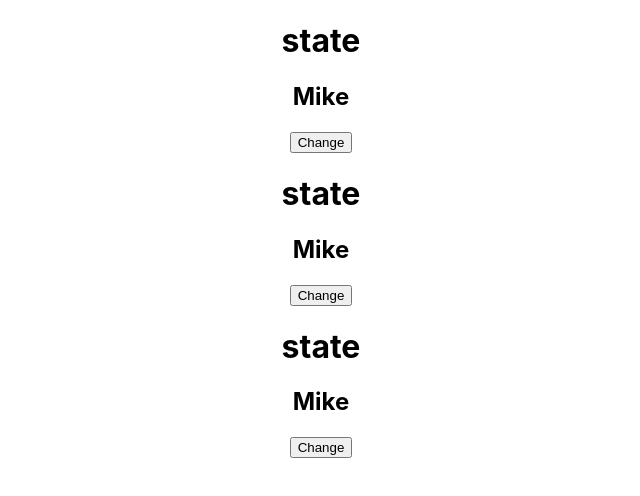
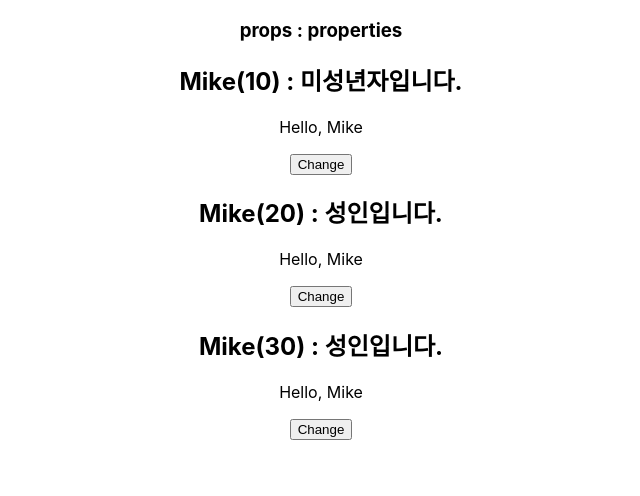
Before and after one commit to yonghwan1998/react-voca, a React (Create React App) app: page / in a window 1280 px wide. Shown: the top 496 px of the page, without its empty margins (319-959 px from the left). Built offline with nearby package versions, Linux system fonts and the light colour scheme.

Commit message:
[React.js] props 학습

```diff
--- a/src/App.js
+++ b/src/App.js
@@ -4,9 +4,10 @@
 function App() {
 	return (
 		<div className="App">
-			<Hello />
-			<Hello />
-			<Hello />
+			<h3>props : properties</h3>
+			<Hello age={10}/>
+			<Hello age={20}/>
+			<Hello age={30}/>
 		</div>
 	);
 }
--- a/src/component/Hello.js
+++ b/src/component/Hello.js
@@ -1,14 +1,16 @@
 import { useState } from "react";
+import UserName from "./UserName";
 
-export default function Hello() {
-
-    //let name = "Mike";
+export default function Hello({ age }) {
     const [name, setName] = useState('Mike');
+    const msg = age > 19 ? '성인입니다.' : '미성년자입니다.';
 
     return (
         <div>
-            <h1>state</h1>
-            <h2>{name}</h2>
+            <h2>
+                {name}({age}) : {msg}
+            </h2>
+            <UserName name={name} />
             <button
                 onClick={() => {
                     setName(name === "Mike" ? "Jane" : "Mike");
--- /dev/null
+++ b/src/component/UserName.js
@@ -0,0 +1,5 @@
+export default function UserName( {name} ) {
+    return (
+        <p>Hello, {name}</p>
+    );
+}
```
